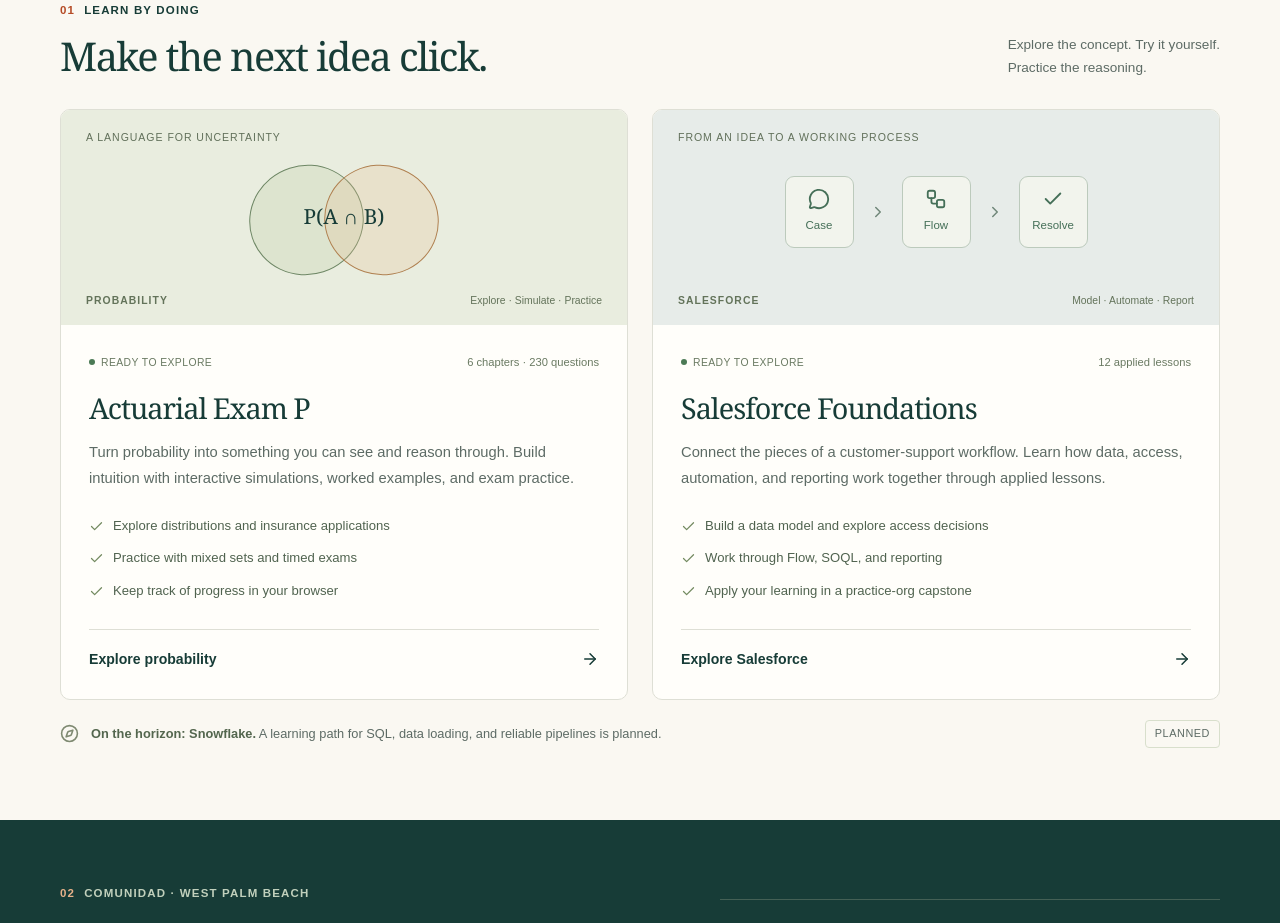
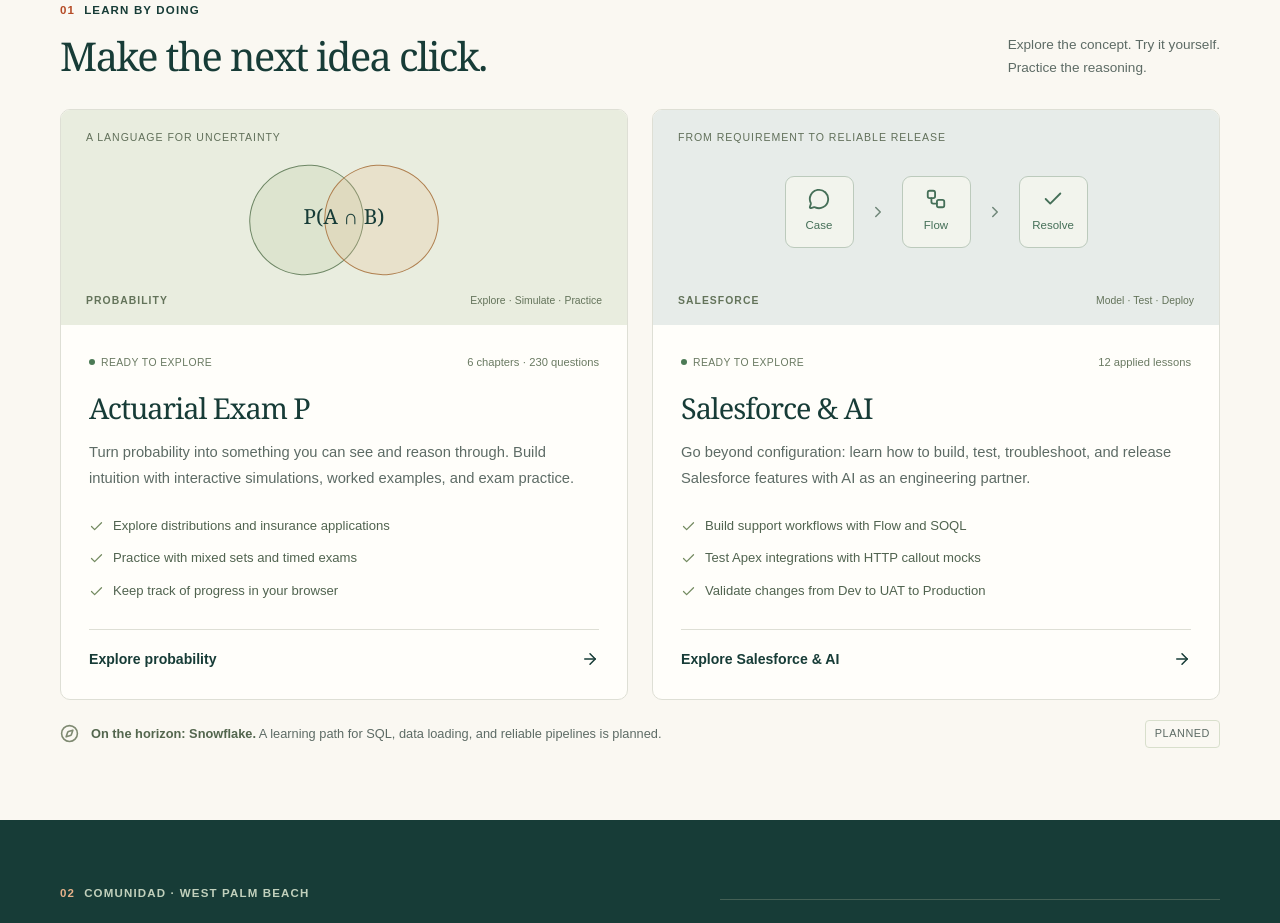
Before and after one commit to Carlos-Verdugo7/frontierminds, a Next.js app: page / in a window 1280 px wide. Shown: the part 1080-2003 px from the top of the page. Built offline with nearby package versions, Linux system fonts and the light colour scheme.

Commit message:
Surface new Salesforce and AI deployment path on homepage

```diff
--- a/src/components/home/HomePage.tsx
+++ b/src/components/home/HomePage.tsx
@@ -65,8 +65,8 @@ export default function HomePage({ examChapters, examQuestions, salesforceLesson
           <div className={styles.courseBody}><div className={styles.courseMeta}><span><span className={styles.dot} /> READY TO EXPLORE</span><span>{examChapters} chapters · {examQuestions} questions</span></div><h3>Actuarial Exam P</h3><p>Turn probability into something you can see and reason through. Build intuition with interactive simulations, worked examples, and exam practice.</p><ul><li><Check size={15} aria-hidden="true" /> Explore distributions and insurance applications</li><li><Check size={15} aria-hidden="true" /> Practice with mixed sets and timed exams</li><li><Check size={15} aria-hidden="true" /> Keep track of progress in your browser</li></ul><Link href="/courses/exam-p" className={styles.courseLink}>Explore probability <ArrowRight size={18} aria-hidden="true" /></Link></div>
         </article>
         <article className={styles.course}>
-          <div className={`${styles.courseVisual} ${styles.workflowVisual}`} aria-hidden="true"><span className={styles.visualLabel}>FROM AN IDEA TO A WORKING PROCESS</span><div className={styles.workflow}><span><MessageCircle size={22} /><small>Case</small></span><ChevronRight size={18} /><span><Workflow size={22} /><small>Flow</small></span><ChevronRight size={18} /><span><Check size={22} /><small>Resolve</small></span></div><div className={styles.visualFooter}><span>SALESFORCE</span><span>Model · Automate · Report</span></div></div>
-          <div className={styles.courseBody}><div className={styles.courseMeta}><span><span className={styles.dot} /> READY TO EXPLORE</span><span>{salesforceLessons} applied lessons</span></div><h3>Salesforce Foundations</h3><p>Connect the pieces of a customer-support workflow. Learn how data, access, automation, and reporting work together through applied lessons.</p><ul><li><Check size={15} aria-hidden="true" /> Build a data model and explore access decisions</li><li><Check size={15} aria-hidden="true" /> Work through Flow, SOQL, and reporting</li><li><Check size={15} aria-hidden="true" /> Apply your learning in a practice-org capstone</li></ul><Link href="/courses/salesforce" className={styles.courseLink}>Explore Salesforce <ArrowRight size={18} aria-hidden="true" /></Link></div>
+          <div className={`${styles.courseVisual} ${styles.workflowVisual}`} aria-hidden="true"><span className={styles.visualLabel}>FROM REQUIREMENT TO RELIABLE RELEASE</span><div className={styles.workflow}><span><MessageCircle size={22} /><small>Case</small></span><ChevronRight size={18} /><span><Workflow size={22} /><small>Flow</small></span><ChevronRight size={18} /><span><Check size={22} /><small>Resolve</small></span></div><div className={styles.visualFooter}><span>SALESFORCE</span><span>Model · Test · Deploy</span></div></div>
+          <div className={styles.courseBody}><div className={styles.courseMeta}><span><span className={styles.dot} /> READY TO EXPLORE</span><span>{salesforceLessons} applied lessons</span></div><h3>Salesforce &amp; AI</h3><p>Go beyond configuration: learn how to build, test, troubleshoot, and release Salesforce features with AI as an engineering partner.</p><ul><li><Check size={15} aria-hidden="true" /> Build support workflows with Flow and SOQL</li><li><Check size={15} aria-hidden="true" /> Test Apex integrations with HTTP callout mocks</li><li><Check size={15} aria-hidden="true" /> Validate changes from Dev to UAT to Production</li></ul><Link href="/courses/salesforce" className={styles.courseLink}>Explore Salesforce &amp; AI <ArrowRight size={18} aria-hidden="true" /></Link></div>
         </article>
       </div>
       <div className={styles.roadmap}><Compass size={19} aria-hidden="true" /><div><strong>On the horizon: Snowflake.</strong><span> A learning path for SQL, data loading, and reliable pipelines is planned.</span></div><span className={styles.planned}>PLANNED</span></div>
```
